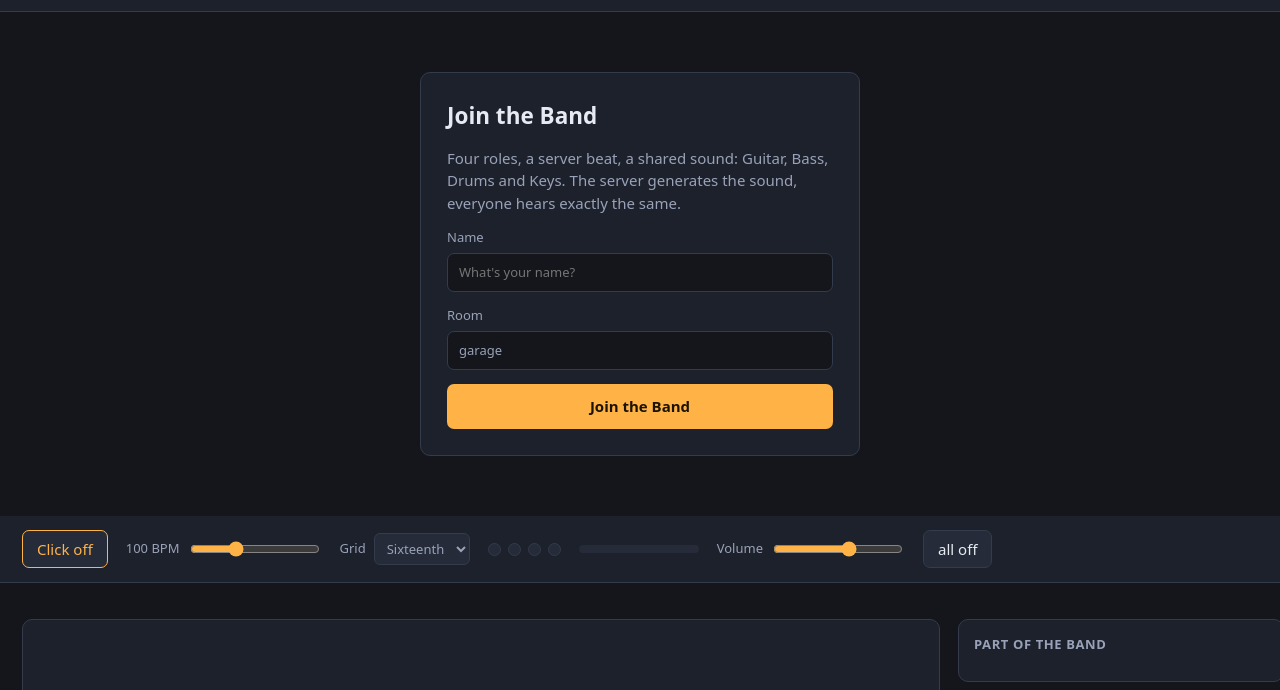
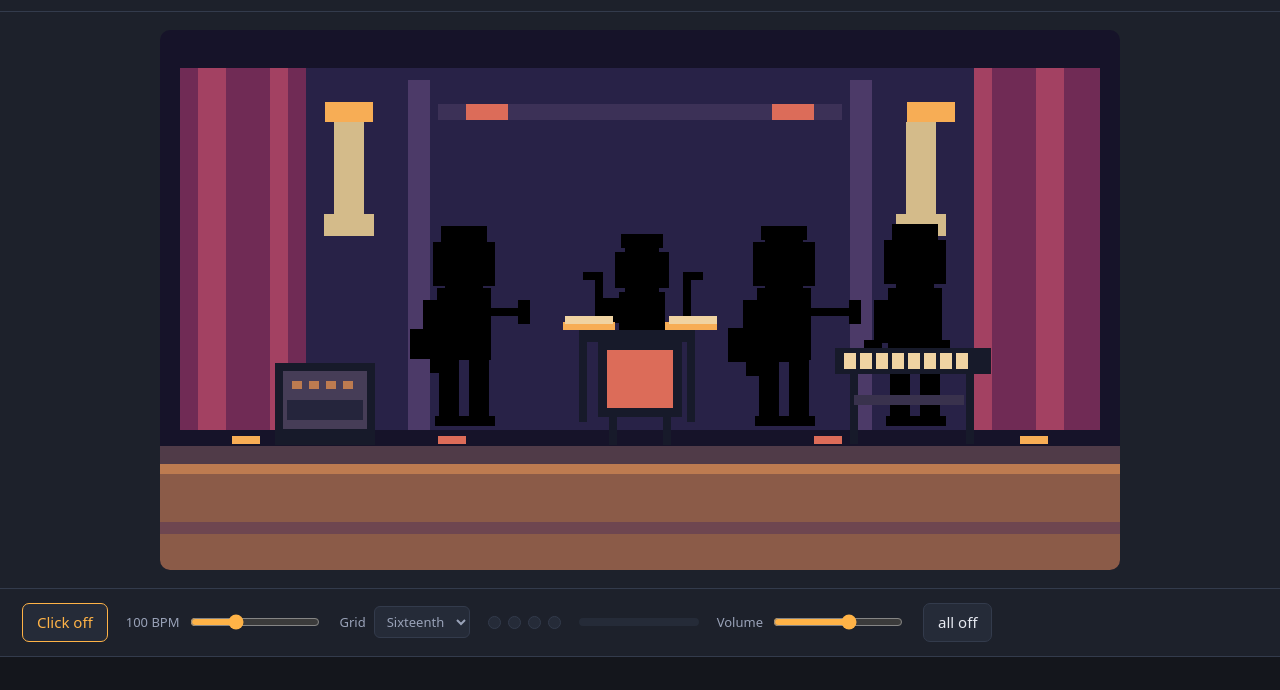
Before and after one commit to iskvane/bun-fuzz, a website with bundled scripts: page src/client/index.html in a window 1280 px wide. Both pictures are taken after a click on the button "Join the Band". Shown: the part 47-737 px from the top of the page. Built offline with nearby package versions, Linux system fonts and the light colour scheme; no server answers.

Commit message:
add pixelband

```diff
--- a/src/client/app.ts
+++ b/src/client/app.ts
@@ -16,6 +16,7 @@ import {
   type SongInfo,
 } from "../shared/protocol";
 import { buildInstrument, type InstrumentView } from "./instruments";
+import { PixelBand } from "./pixelband";
 import { StreamPlayer } from "./player";
 
 const $ = <T extends HTMLElement>(id: string): T => {
@@ -25,6 +26,7 @@ const $ = <T extends HTMLElement>(id: string): T => {
 };
 
 const player = new StreamPlayer();
+const pixelBand = new PixelBand();
 
 let socket: WebSocket | null = null;
 let myId = "";
@@ -130,6 +132,7 @@ function applyState(state: RoomState): void {
     mountInstrument();
   }
 
+  pixelBand.update(state);
   renderRoles(state);
   renderPlayers(state);
   renderTransport(state);
@@ -356,6 +359,7 @@ async function enter(): Promise<void> {
 
   $("gate").hidden = true;
   $("main").hidden = false;
+  $("pixel-band").replaceChildren(pixelBand.el);
   $("room-name").textContent = room;
   setStatus("connecting…", "idle");
   connect(room, name);
--- /dev/null
+++ b/src/client/assets.d.ts
@@ -0,0 +1,5 @@
+/** Bun's file loader resolves unrecognized imports to a URL string. */
+declare module "*.svg" {
+  const url: string;
+  export default url;
+}
--- a/src/client/index.html
+++ b/src/client/index.html
@@ -35,6 +35,8 @@
     </section>
 
     <main id="main" hidden>
+      <section id="pixel-band"></section>
+
       <section class="transport">
         <button id="play-toggle" class="active">Click off</button>
         <label class="ctl">
--- /dev/null
+++ b/src/client/pixelband.ts
@@ -0,0 +1,69 @@
+/**
+ * Pixel-art stage that stands in for the entrance mask once you're in a
+ * room. Layered SVGs (see pixelband/README.md for the coordinate
+ * convention): backdrop, one image per role switched between its "normal"
+ * and "silhouette" variant depending on whether a player currently holds
+ * that seat, then the foreground instruments on top – so drummer and
+ * keyboarder stand visibly behind their gear.
+ */
+
+import { ROLES, ROLE_LABEL, type Role, type RoomState } from "../shared/protocol";
+
+import stage from "./pixelband/buehne-basis.svg";
+import foreground from "./pixelband/instrumente-vorne.svg";
+import bassNormal from "./pixelband/bass-normal.svg";
+import bassSilhouette from "./pixelband/bass-silhouette.svg";
+import guitarNormal from "./pixelband/gitarre-normal.svg";
+import guitarSilhouette from "./pixelband/gitarre-silhouette.svg";
+import keysNormal from "./pixelband/keyboard-normal.svg";
+import keysSilhouette from "./pixelband/keyboard-silhouette.svg";
+import drumsNormal from "./pixelband/schlagzeug-normal.svg";
+import drumsSilhouette from "./pixelband/schlagzeug-silhouette.svg";
+
+const VARIANTS: Record<Role, { normal: string; silhouette: string }> = {
+  guitar: { normal: guitarNormal, silhouette: guitarSilhouette },
+  bass: { normal: bassNormal, silhouette: bassSilhouette },
+  drums: { normal: drumsNormal, silhouette: drumsSilhouette },
+  keys: { normal: keysNormal, silhouette: keysSilhouette },
+};
+
+export class PixelBand {
+  readonly el: HTMLElement;
+  private readonly layers = new Map<Role, HTMLImageElement>();
+
+  constructor() {
+    this.el = document.createElement("div");
+    this.el.className = "pixel-band";
+    this.el.setAttribute("aria-label", "Pixel band on stage");
+
+    const base = document.createElement("img");
+    base.className = "layer";
+    base.src = stage;
+    base.alt = "";
+    this.el.append(base);
+
+    for (const role of ROLES) {
+      const img = document.createElement("img");
+      img.className = "layer";
+      img.alt = `${ROLE_LABEL[role]}, free`;
+      img.src = VARIANTS[role].silhouette;
+      this.el.append(img);
+      this.layers.set(role, img);
+    }
+
+    const front = document.createElement("img");
+    front.className = "layer";
+    front.src = foreground;
+    front.alt = "";
+    this.el.append(front);
+  }
+
+  update(state: RoomState): void {
+    for (const role of ROLES) {
+      const img = this.layers.get(role)!;
+      const holder = state.players.find((p) => p.seat === role);
+      img.src = holder ? VARIANTS[role].normal : VARIANTS[role].silhouette;
+      img.alt = holder ? `${ROLE_LABEL[role]}: ${holder.name}` : `${ROLE_LABEL[role]}, free`;
+    }
+  }
+}
--- a/src/client/styles.css
+++ b/src/client/styles.css
@@ -91,6 +91,10 @@ select {
   padding: 60px 20px;
 }
 
+.gate[hidden] {
+  display: none;
+}
+
 .gate-card {
   width: min(440px, 100%);
   background: var(--panel);
@@ -132,6 +136,37 @@ button.primary {
 
 button.primary:hover {
   filter: brightness(1.08);
+}
+
+/* --- Pixel band ----------------------------------------------------------- */
+
+#pixel-band {
+  display: flex;
+  justify-content: center;
+  padding: 18px 22px;
+  background: var(--panel);
+  border-bottom: 1px solid var(--line);
+}
+
+.pixel-band {
+  position: relative;
+  width: 100%;
+  max-width: 960px;
+  aspect-ratio: 16 / 9;
+  border-radius: var(--radius);
+  overflow: hidden;
+}
+
+.pixel-band .layer {
+  position: absolute;
+  inset: 0;
+  width: 100%;
+  height: 100%;
+}
+
+.pixel-band .layer:first-child {
+  position: relative;
+  display: block;
 }
 
 /* --- Transport ---------------------------------------------------------- */
```
Also changed, not shown: src/client/pixelband/bass-normal.svg (added), src/client/pixelband/bass-silhouette.svg (added), src/client/pixelband/buehne-basis.svg (added), src/client/pixelband/gitarre-normal.svg (added), src/client/pixelband/gitarre-silhouette.svg (added), src/client/pixelband/instrumente-vorne.svg (added), src/client/pixelband/keyboard-normal.svg (added), src/client/pixelband/keyboard-silhouette.svg (added), src/client/pixelband/schlagzeug-normal.svg (added), src/client/pixelband/schlagzeug-silhouette.svg (added).
